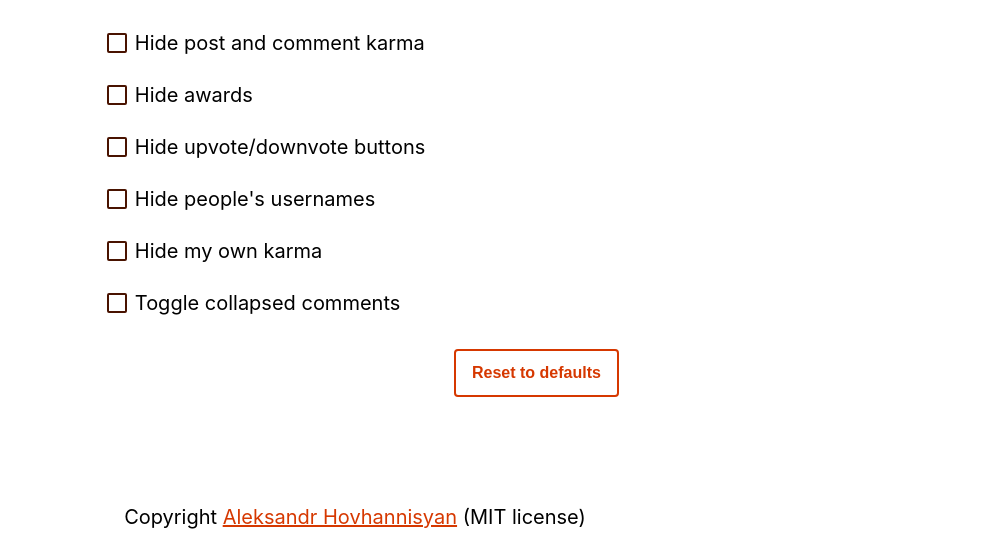
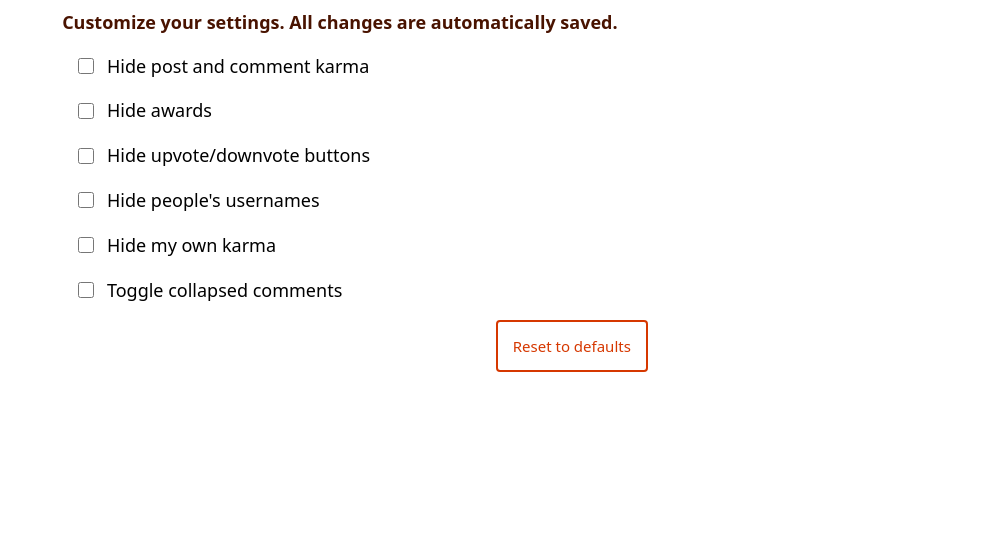
Before and after one commit to AleksandrHovhannisyan/karmaless, a website built with webpack: page src/options/index.html in a window 1280 px wide. Shown: the part 247-800 px from the top of the page, without its empty margins (285-1280 px from the left). Built offline with nearby package versions, Linux system fonts and the light colour scheme; some packages are replaced by stand-ins of ours.

Commit message:
Simplify styling of options page

```diff
--- a/src/options/index.html
+++ b/src/options/index.html
@@ -7,8 +7,7 @@
     <link rel="stylesheet" type="text/css" href="./styles.css" />
   </head>
   <body>
-    <main id="karmaless-settings" class="container">
-      <div class="content">
+    <main class="container">
       <a
         href="https://www.github.com/AleksandrHovhannisyan/karmaless"
         class="github-corner"
@@ -31,39 +30,31 @@
         <span class="logo">/k/</span>armaless Settings
       </h1>
       <form method="POST" action="" class="karmaless-form">
-          <fieldset class="karmaless-fieldset">
-            <legend>Select your preferred settings. All changes are automatically saved.</legend>
-            <label class="karmaless-setting">
+        <fieldset>
+          <legend>Customize your settings. All changes are automatically saved.</legend>
+          <label>
             <input type="checkbox" name="hideKarma" />Hide post and comment karma
           </label>
-            <label class="karmaless-setting">
+          <label>
             <input type="checkbox" name="hideAwards" />Hide awards
           </label>
-            <label class="karmaless-setting">
+          <label>
             <input type="checkbox" name="hideVotingButtons" />Hide upvote/downvote buttons
           </label>
-            <label class="karmaless-setting">
+          <label>
             <input type="checkbox" name="hideUsernames" />Hide people's usernames
           </label>
-            <label class="karmaless-setting">
+          <label>
             <input type="checkbox" name="hideOwnKarma" />Hide my own karma
           </label>
-            <label class="karmaless-setting">
+          <label>
             <input type="checkbox" name="toggleCollapsedComments" />Toggle collapsed comments
           </label>
         </fieldset>
-          <button type="reset" id="karmaless-reset-settings" class="button hollow-button">
+        <button type="reset" id="karmaless-reset-settings" class="button hollow">
           Reset to defaults
         </button>
       </form>
-      </div>
-      <footer id="page-footer">
-        Copyright
-        <a href="https://www.aleksandrhovhannisyan.com/"
-          >Aleksandr Hovhannisyan</a
-        >
-        (MIT license)
-      </footer>
     </main>
     <script src="./options.bundle.js"></script>
   </body>
--- a/src/options/styles.css
+++ b/src/options/styles.css
@@ -1,15 +1,10 @@
 :root {
   --paragraph-spacing: 0.5em;
-  --brand-primary-color: #d63800;
-  --brand-primary-color-dark: #491300;
-  --brand-text-color: white;
+  --color-primary: #d63800;
+  --color-primary-dark: #491300;
+  --color-text: white;
+  --color-text-emphasis: var(--color-primary-dark);
   --transition: 0.1s ease-in-out;
-  --text-color-emphasis: var(--brand-primary-color-dark);
-}
-
-::selection {
-  background-color: var(--brand-primary-color);
-  color: var(--brand-text-color);
 }
 
 * {
@@ -18,24 +13,13 @@
   padding: 0;
 }
 
-@media screen and (min-width: 25rem) {
-    html {
-        font-size: 4vw;
-    }
-}
-
-@media screen and (min-width: 31.25rem) {
-    html {
-        font-size: 1.25em;
-    }
-}
-
-p {
-    margin-bottom: calc(1em + 0.5vw);
+input,
+button {
+  font: inherit;
 }
 
 a {
-  color: var(--brand-primary-color);
+  color: var(--color-primary);
 }
 
 h1,
@@ -44,7 +28,6 @@ h3,
 h4,
 h5,
 h6 {
-    margin-bottom: 1em;
   line-height: 1.4;
 }
 
@@ -55,143 +38,101 @@ h4,
 h5,
 h6,
 legend {
-  color: var(--text-color-emphasis);
+  color: var(--color-text-emphasis);
+}
+
+html,
+body,
+main {
+  height: 100%;
 }
 
 body {
-    height: 100vh;
-    font-family: -apple-system, BlinkMacSystemFont, 'Segoe UI', Roboto, Oxygen, Ubuntu, Cantarell, 'Open Sans', 'Helvetica Neue', sans-serif;
+  font-family: system-ui, sans-serif;
+  font-size: 1.125rem;
   line-height: 1.6;
+  accent-color: var(--color-primary);
 }
 
 .container {
-    max-width: 800px;
-    margin: 0 auto;
-    padding: 0 1.2rem;
-}
-
-#karmaless-settings {
-    height: 100vh;
   display: flex;
   flex-direction: column;
   justify-content: center;
-    align-items: center;
-    font-size: 1rem;
+  max-width: 60ch;
+  margin: 0 auto;
+  padding: 0 1rem;
 }
 
-.content {
-  display: flex;
-  flex-direction: column;
-  justify-content: center;
-  flex: 1 0 0;
+h1 {
+  font-size: 2rem;
+  margin-bottom: 1em;
 }
 
-.karmaless-form {
+form {
   display: flex;
   flex-direction: column;
 }
 
-.karmaless-setting {
+label {
   display: flex;
   align-items: center;
+  gap: 0.8rem;
   max-width: fit-content;
-    cursor: pointer;
-    margin-left: 1em;
-    position: relative;
+  padding-inline-start: 1rem;
 }
 
-.karmaless-setting:not(:last-of-type) {
-  margin-bottom: 1em;
-}
-
-input[type="checkbox"] {
-  margin-right: 0.8em;
-  display: flex;
-  align-items: center;
-}
-
-input[type="checkbox"]::before {
-  display: flex;
-  justify-content: center;
-  align-items: center;
-  content: "";
-  width: 1.2em;
-  height: 1.2em;
-  border-radius: 2px;
-  position: absolute;
-  left: -0.3em;
-  background-color: white;
-  color: var(--brand-text-color);
-  border: 2px solid var(--brand-primary-color-dark);
-  transition: background-color var(--transition),
-              box-shadow var(--transition);
-  text-align: center;
-  box-shadow: 0 0 0 0 transparent;
-}
-
-input[type="checkbox"]:checked::before {
-  content: "\2713";
-  background-color: var(--brand-primary-color);
-}
-
-input[type="checkbox"]:focus::before,
-.karmaless-setting:hover input[type="checkbox"]::before {
-  box-shadow: 0 0 8px 0 var(--brand-primary-color);
+input[type='checkbox'] {
+  width: 1rem;
+  aspect-ratio: 1;
 }
 
 legend {
   font-weight: 600;
-    max-width: 40ch;
+  line-height: 1.4;
 }
 
-.karmaless-fieldset {
+fieldset {
   border: none;
-    padding: 1.5em 0;
+  border-color: var(--color-primary-dark);
+  padding: 1rem 0;
+  display: grid;
+  gap: 1rem;
 }
 
-#karmaless-reset-settings {
-  align-self: flex-end;
-  font-size: 0.8em;
-  font-weight: bold;
-}
-
-.hollow-button {
-  border: solid 2px;
-  color: var(--brand-primary-color);
-  background: transparent;
-  box-shadow: 0 transparent;
-  transition: box-shadow var(--transition);
-}
-
-.hollow-button:focus,
-.hollow-button:hover,
-.hollow-button:active {
-  box-shadow: 0 0 4px 0 var(--brand-primary-color);
-}
-
-.solid-button {
-  background-color: var(--brand-primary-color);
-  color: var(--brand-text-color);
-  border: solid 2px var(--brand-primary-color);
-  transition: background-color var(--transition);
+button[type='reset'] {
+  align-self: end;
+  font-size: smaller;
 }
 
 .button {
   border-radius: 4px;
-  font-size: 1em;
   padding: 0.8em 1em;
   cursor: pointer;
   display: flex;
   align-items: center;
 }
 
+.button.hollow {
+  border: solid 2px;
+  color: var(--color-primary);
+  background: transparent;
+}
+
+.solid-button {
+  background-color: var(--color-primary);
+  color: var(--color-text);
+  border: solid 2px var(--color-primary);
+  transition: background-color var(--transition);
+}
+
 .logo {
+  vertical-align: middle;
   font-size: 0.6em;
   padding: 0.5em 0.5em;
   margin: 0.1em;
   border-radius: 50%;
-  background-color: var(--brand-primary-color);
-  color: var(--brand-text-color);
+  background-color: var(--color-primary);
+  color: var(--color-text);
 }
 
 .github-corner {
@@ -203,19 +144,15 @@ legend {
 }
 
 .github-corner svg {
-  fill: var(--brand-primary-color);
+  fill: var(--color-primary);
   border: 0;
-  color: var(--brand-text-color);
-}
-
-#page-footer {
-  text-align: center;
-  padding: 1em;
+  color: var(--color-text);
 }
 
 .github-corner:hover .octo-arm {
   animation: octocat-wave 560ms ease-in-out;
 }
+
 @keyframes octocat-wave {
   0%,
   100% {
@@ -234,6 +171,7 @@ legend {
   .github-corner:hover .octo-arm {
     animation: none;
   }
+
   .github-corner .octo-arm {
     animation: octocat-wave 560ms ease-in-out;
   }
```
Lines whose indentation alone changed are shown as unchanged.
